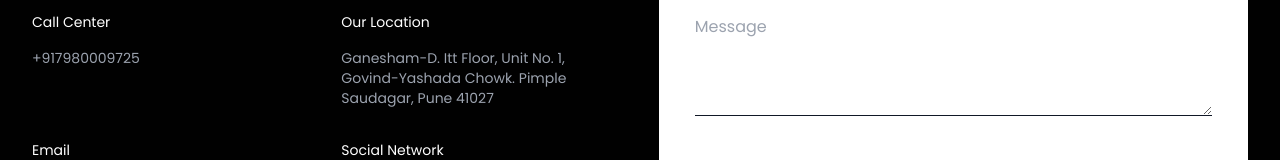
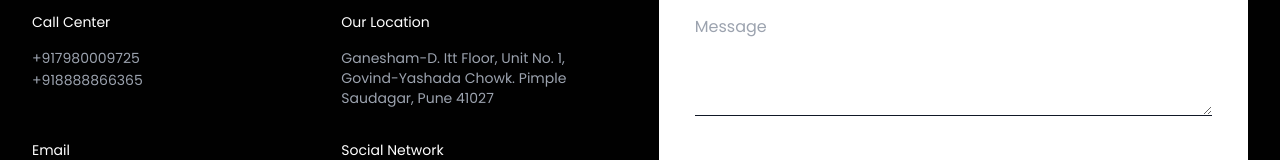
Before and after one commit to sakshuu/mindfullwebsite-landingpage, a React (Create React App) app: page / in a window 1280 px wide. Shown: the part 4996-5156 px from the top of the page. Built offline with nearby package versions, Linux system fonts and the light colour scheme.

Commit message:
updated number

```diff
--- a/src/components/Contactus.jsx
+++ b/src/components/Contactus.jsx
@@ -86,7 +86,7 @@ const Contactus = () => {
                     <h3 className="text-sm text-white">Call Center</h3>
                   </div>
                   <p className="text-gray-400 text-sm">+917980009725</p>
-                  {/* <span className="text-gray-400 text-sm">1234567890</span> */}
+                  <span className="text-gray-400 text-sm">+918888866365</span>
                 </div>
 
                 {/* Our Location */}
```
